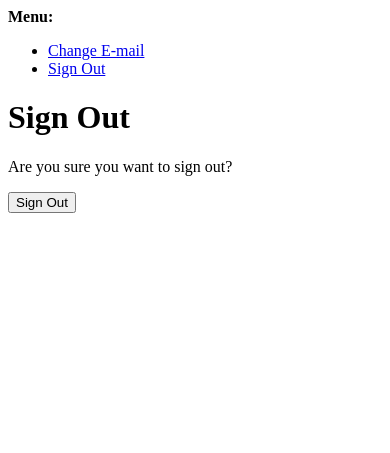
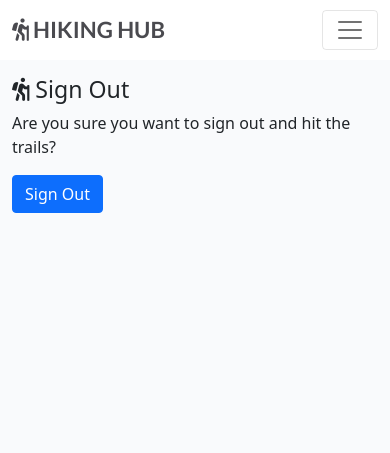
Before and after one commit to wlillisdev/hiking-hub, a Django app: page /accounts/logout/ in a window 390 px wide. Shown: the top 453 px of the page. Run offline with Django 3.2, Linux system fonts and the light colour scheme; the visitor is signed in with stand-in values (Sample User, id 1).

Commit message:
edit styling on log out screen

```diff
--- a/templates/account/login.html
+++ b/templates/account/login.html
@@ -12,10 +12,11 @@
   <div class="row">
     <div class="col-md-8 mt-3 offset-md-2">
 
-      <h3>{% trans "Sign In" %}</h3>
+      <h3><i class="fas fa-hiking"></i>  {% trans "Sign In" %}</h3>
 
 
-      <p>{% blocktrans %}Thanks for Dropping by, Remeber if you want to
+      <p>{% blocktrans %}
+        Thanks for Dropping by, Remeber if you want to
         create a post,comment or like a post you will need to login first.
         If you have not created an account yet, then please
         <a href="{{ signup_url }}">sign up</a> first.{% endblocktrans %}</p>
--- a/templates/account/logout.html
+++ b/templates/account/logout.html
@@ -1,21 +1,28 @@
-{% extends "account/base.html" %}
+{% extends "base.html" %}
+
+{% load static %}
 
 {% load i18n %}
 
 {% block head_title %}{% trans "Sign Out" %}{% endblock %}
 
 {% block content %}
-<h1>{% trans "Sign Out" %}</h1>
+<div class="container">
+  <div class="row">
+    <div class="col-md-8 mt-3 offset-md-2">
+      <h3><i class="fas fa-hiking"></i> {% trans "Sign Out" %}</h3>
 
-<p>{% trans 'Are you sure you want to sign out?' %}</p>
+      <p>{% trans 'Are you sure you want to sign out and hit the trails?' %}</p>
 
-<form method="post" action="{% url 'account_logout' %}">
-  {% csrf_token %}
-  {% if redirect_field_value %}
-  <input type="hidden" name="{{ redirect_field_name }}" value="{{ redirect_field_value }}"/>
-  {% endif %}
-  <button type="submit">{% trans 'Sign Out' %}</button>
-</form>
+      <form method="post" action="{% url 'account_logout' %}">
+        {% csrf_token %}
+        {% if redirect_field_value %}
+        <input type="hidden" name="{{ redirect_field_name }}" value="{{ redirect_field_value }}" />
+        {% endif %}
+        <button class="btn btn-primary" type="submit">{% trans 'Sign Out' %}</button>
+      </form>
 
-
+    </div>
+  </div>
+</div>
 {% endblock %}
```
